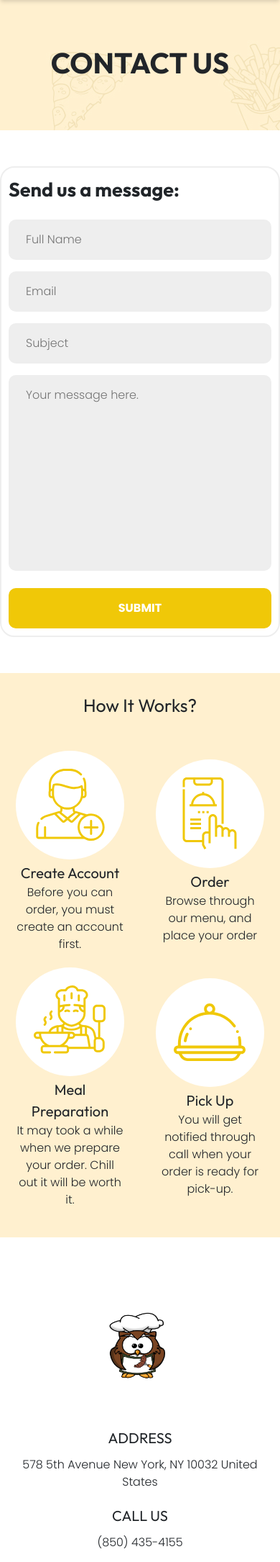
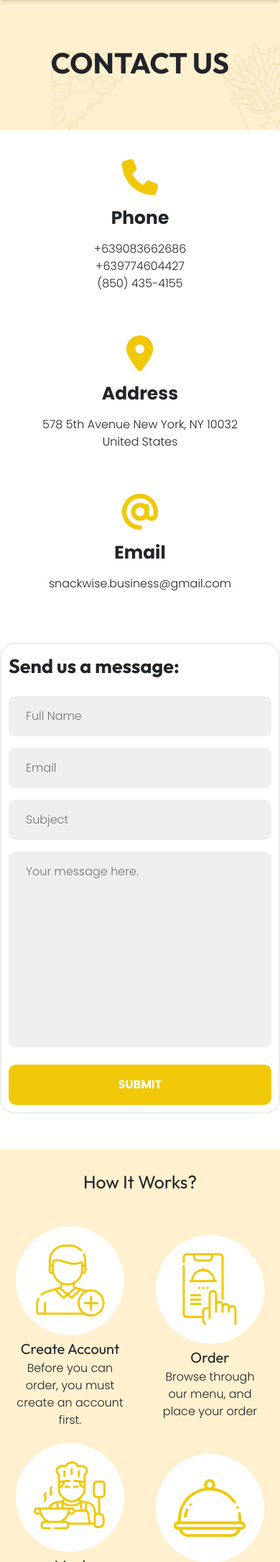
Before and after one commit to darwannn/snackwise-ordering-system, a PHP site: page /contactus.php in a window 390 px wide. Shown: the part 71-2241 px from the top of the page at 72% size. Run offline with PHP 8.4, Linux system fonts and the light colour scheme.

Commit message:
Added additional contact information

```diff
--- a/public_html/contactus.php
+++ b/public_html/contactus.php
@@ -16,6 +16,7 @@
     <link href="https://cdn.jsdelivr.net/npm/bootstrap@5.0.2/dist/css/bootstrap.min.css" rel="stylesheet" integrity="sha384-EVSTQN3/azprG1Anm3QDgpJLIm9Nao0Yz1ztcQTwFspd3yD65VohhpuuCOmLASjC" crossorigin="anonymous">
 
     <!-- FONTAWESOME -->
+    <link rel="stylesheet" href="https://cdnjs.cloudflare.com/ajax/libs/font-awesome/6.2.0/css/all.min.css" integrity="sha512-xh6O/CkQoPOWDdYTDqeRdPCVd1SpvCA9XXcUnZS2FmJNp1coAFzvtCN9BmamE+4aHK8yyUHUSCcJHgXloTyT2A==" crossorigin="anonymous" referrerpolicy="no-referrer" />
     <script src="https://cdnjs.cloudflare.com/ajax/libs/font-awesome/6.2.0/js/all.min.js"></script>
 
     <!-- MY CSS -->
@@ -66,6 +67,53 @@
         <section class="top-header">
             <div class="container">
                 <h1 class="text-center">CONTACT US</h1>
+            </div>
+        </section>
+
+
+        <section class="contact-information-section">
+            <div class="container">
+                <div class="row information-wrapper">
+
+                    <div class="col-12 col-sm-4">
+                        <div class="information">
+                            <span class="icon"><i class="fa-solid fa-phone fa-5x"></i></span>
+                            <span class="information-title">
+                                Phone
+                            </span>
+                            <div class="info phone-numbers">
+                                <span>+639083662686</span>
+                                <span>+639774604427</span>
+                                <span>(850) 435-4155</span>
+                            </div>
+                        </div>
+                    </div>
+
+                    <div class="col-12 col-sm-4">
+                        <div class="information">
+                            <span class="icon"><i class="fa-solid fa-location-dot fa-5x"></i></span>
+                            <span class="information-title">
+                                Address
+                            </span>
+                            <div class="info">
+                                578 5th Avenue New York, NY 10032 United States
+                            </div>
+                        </div>
+                    </div>
+
+                    <div class="col-12 col-sm-4">
+                        <div class="information">
+                            <span class="icon"><i class="fa-solid fa-at fa-5x"></i></span>
+                            <span class="information-title">
+                                Email
+                            </span>
+                            <div class="info">
+                                <span>snackwise.business@gmail.com</span>
+                            </div>
+                        </div>
+                    </div>
+
+                </div>
             </div>
         </section>
 
--- a/public_html/css/contactus.css
+++ b/public_html/css/contactus.css
@@ -107,6 +107,32 @@ a[name="log-in-btn"] {
 }
 
 /* End of NAVBAR CSS */
+
+.information {
+    text-align: center;
+    margin-top: 2em;
+    padding: 2em;
+}
+
+.information .icon {
+    color: #F0C808;
+}
+
+.information .information-title {
+    margin: .5em 0;
+    font-size: 2.5em;
+    display: block;
+    font-weight: bold;
+}
+
+.information .info {
+    font-size: 1.6em;
+}
+
+.info span {
+    display: block;
+
+}
 
 .top-header {
     background-image: url(../img/Background-Pattern.jpg);
```
